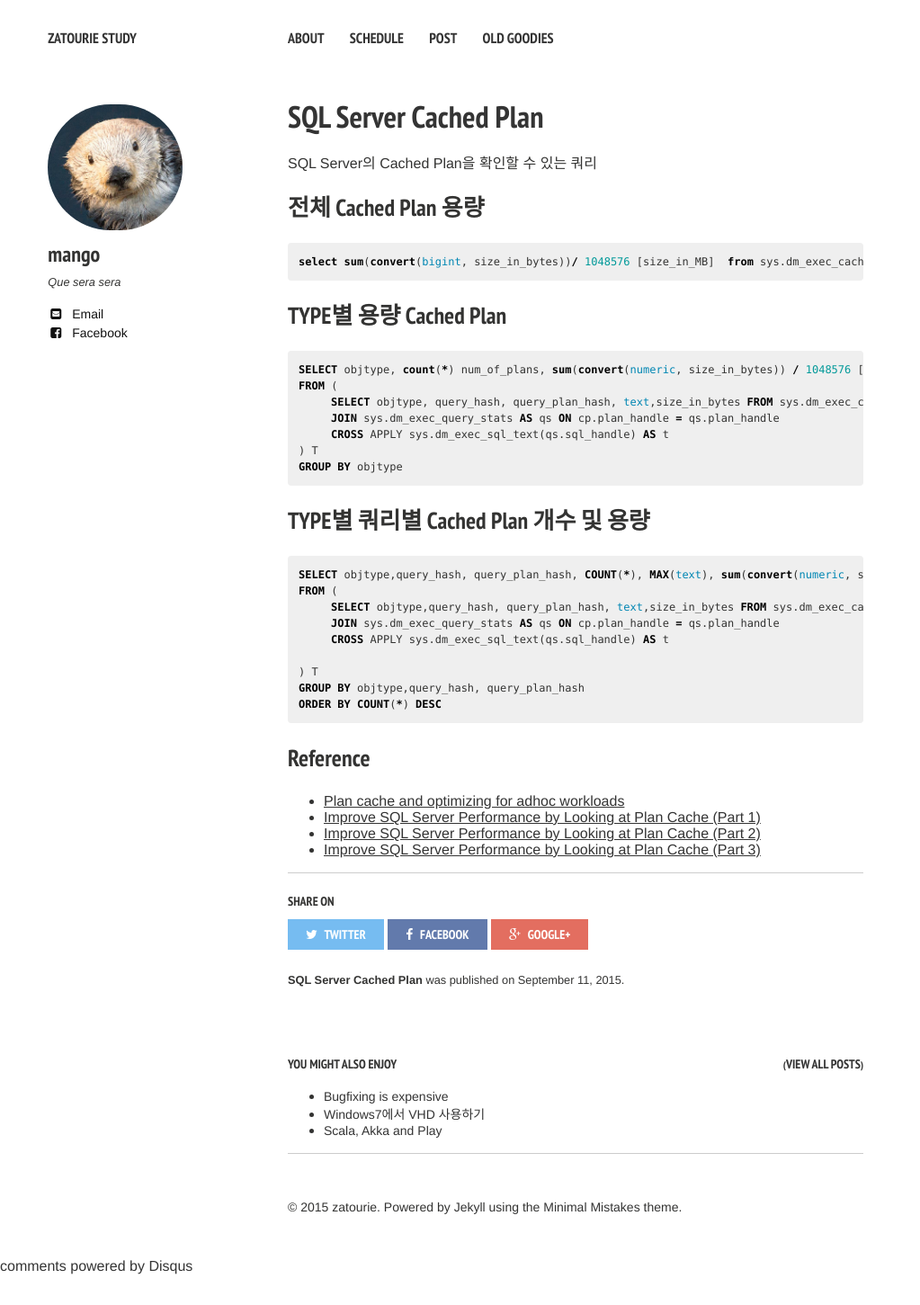
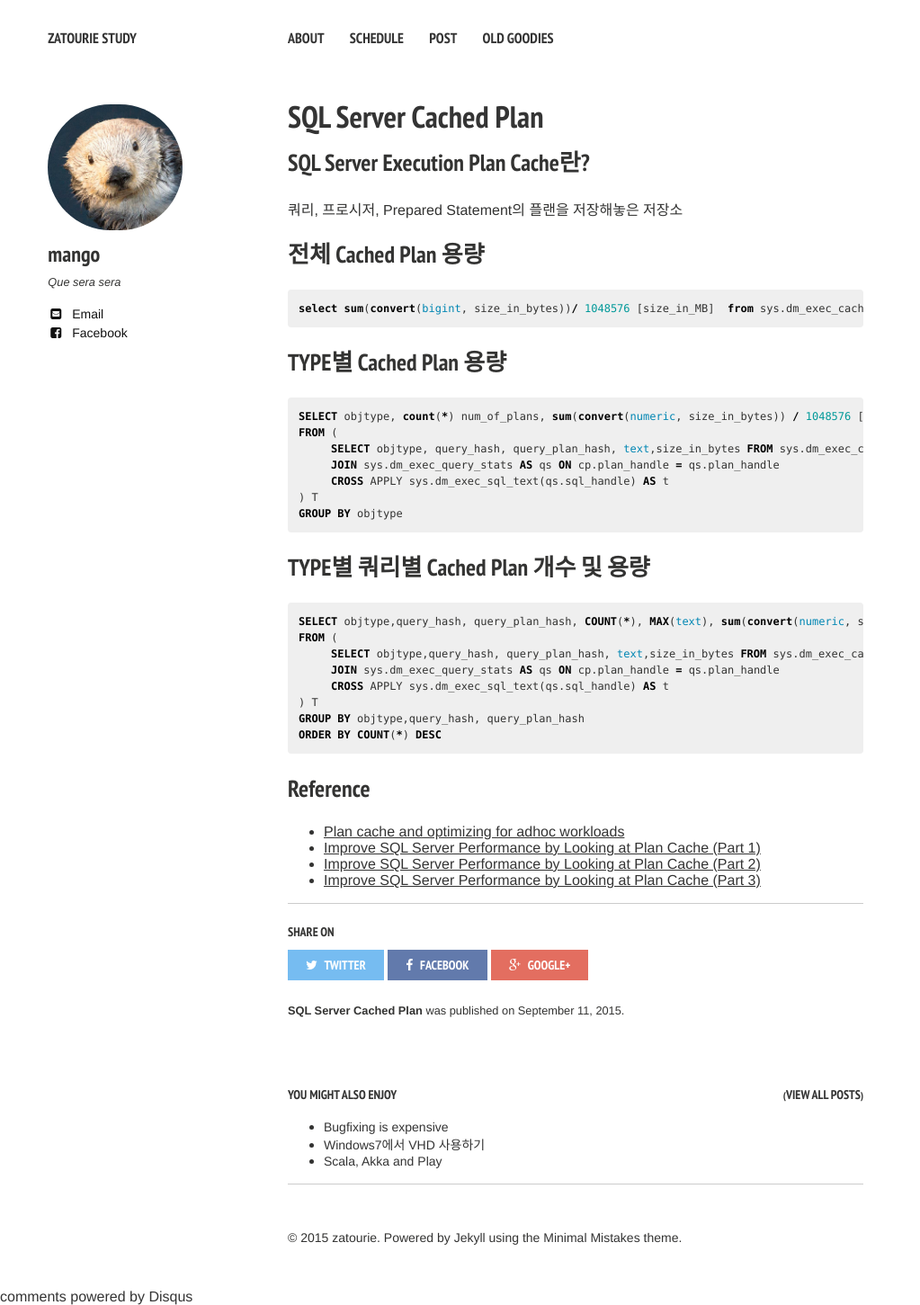
Before and after one commit to zatourie/zatourie.github.io, a Jekyll site: the page built from _posts/2015-09-11-sqlserver_cached_plan.md, in a window 1280 px wide. Shown: the whole page at 90% size, without its empty margins (0-1023 px from the left). Built offline with Jekyll 4.4.1, drawn with Linux system fonts in a browser that asks for light colours; nearby versions of some CDN libraries; comment, search, counter and statistics services are not loaded; before the commit the page ends 1417 px from its top, so only the background shows below that.

Commit message:
modify post

```diff
--- a/_posts/2015-09-11-sqlserver_cached_plan.md
+++ b/_posts/2015-09-11-sqlserver_cached_plan.md
@@ -1,7 +1,7 @@
 ---
 layout: post
 title: SQL Server Cached Plan
-excerpt: SQL Server의 Execution Plan Cache 관련 쿼리
+excerpt: SQL Server의 Execution Plan Cache를 분석해보는 글. 전체 용량과 타입별 용량 1회성 Plan의 용량을 확인해볼 수 있다.
 modified:
 categories: db
 tags: [sqlserver]
@@ -10,8 +10,9 @@ share: true
 comments: true
 ---
 
-SQL Server의 Cached Plan을 확인할 수 있는 쿼리
+## SQL Server Execution Plan Cache란?
 
+쿼리, 프로시저, Prepared Statement의 플랜을 저장해놓은 저장소
 
 ## 전체 Cached Plan 용량
 
@@ -21,7 +22,7 @@ select sum(convert(bigint, size_in_bytes))/ 1048576 [size_in_MB]  from sys.dm_ex
 
 {% endhighlight %}
 
-## TYPE별 용량 Cached Plan
+## TYPE별 Cached Plan 용량
 
 {% highlight SQL %}
 
@@ -44,7 +45,6 @@ FROM (
      SELECT objtype,query_hash, query_plan_hash, text,size_in_bytes FROM sys.dm_exec_cached_plans AS cp
      JOIN sys.dm_exec_query_stats AS qs ON cp.plan_handle = qs.plan_handle
      CROSS APPLY sys.dm_exec_sql_text(qs.sql_handle) AS t
-
 ) T
 GROUP BY objtype,query_hash, query_plan_hash
 ORDER BY COUNT(*) DESC
```
